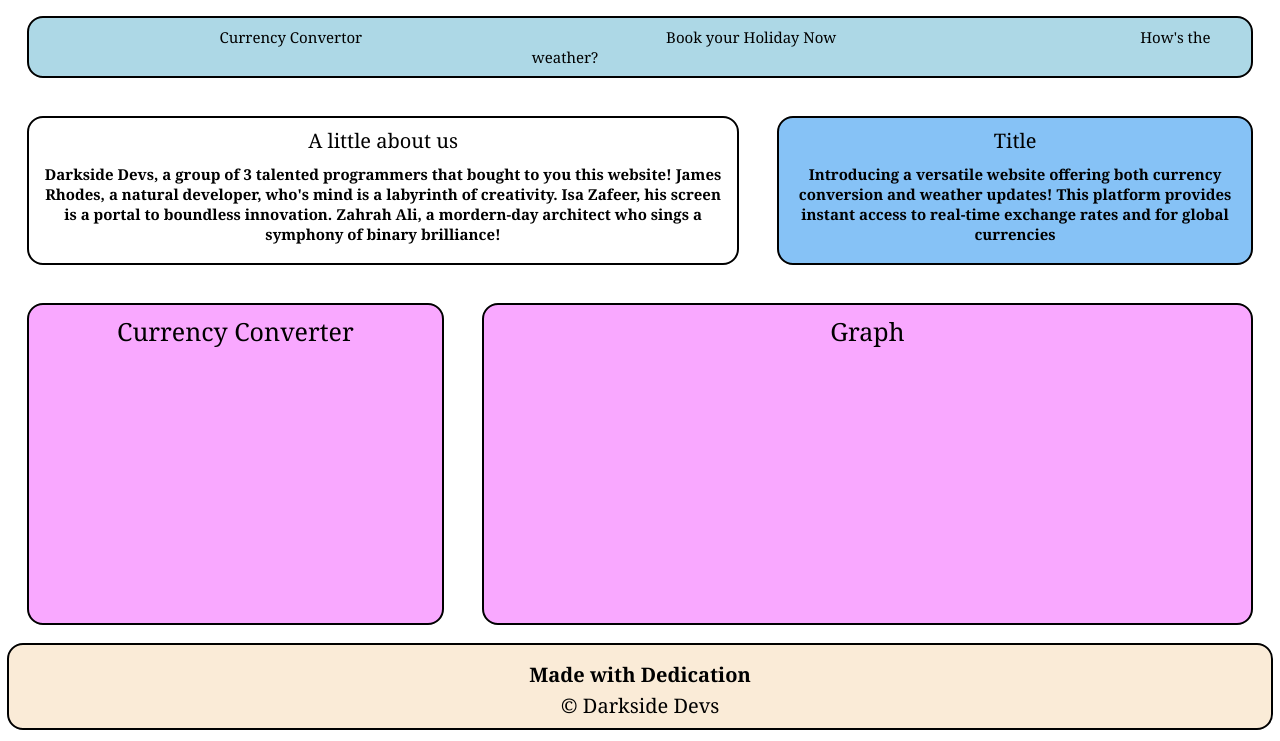
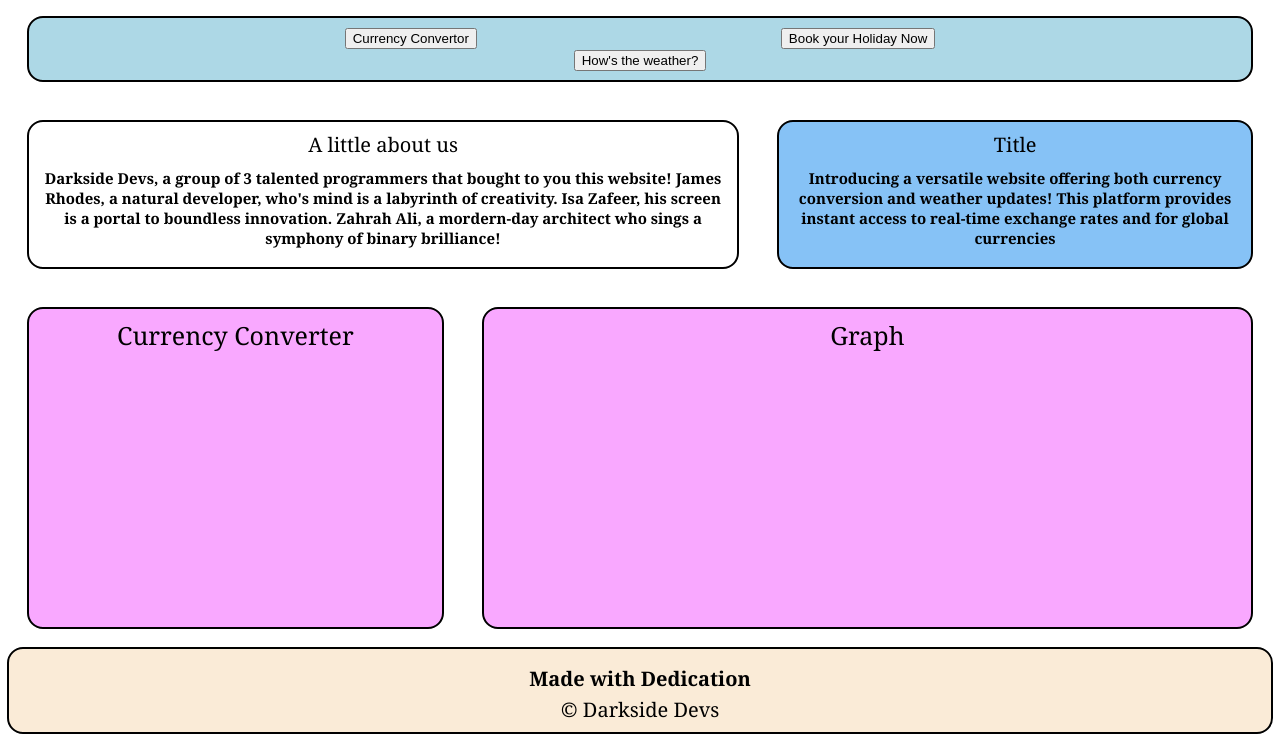
Before and after one commit to isazafeer/project-1, a plain HTML site: page index.html in a window 1280 px wide. Shown: the part 81-822 px from the top of the page. Drawn offline with Linux system fonts and the light colour scheme.

Commit message:
HTML Nav Buttons Added

```diff
--- a/index.html
+++ b/index.html
@@ -9,9 +9,9 @@
 <body>
     <div class="header">Dark Side Devs</div>
     <div class="nav">
-        <a>Currency Convertor</a>
-        <a href = "https://www.tui.co.uk/">Book your Holiday Now</a>
-        <a href = "./Weather-Dashboard.html">How's the weather?</a>
+        <a href = ""><button>Currency Convertor</button></a>
+        <a href = "https://www.tui.co.uk/"><button>Book your Holiday Now</button></a>
+        <a href = "./Weather-Dashboard.html"><button>How's the weather?</button></a>
     </div>
     <div class="start-container">
         <div class="about">A little about us<h1>Darkside Devs, a group of 3 talented programmers that bought to you this website!
```
